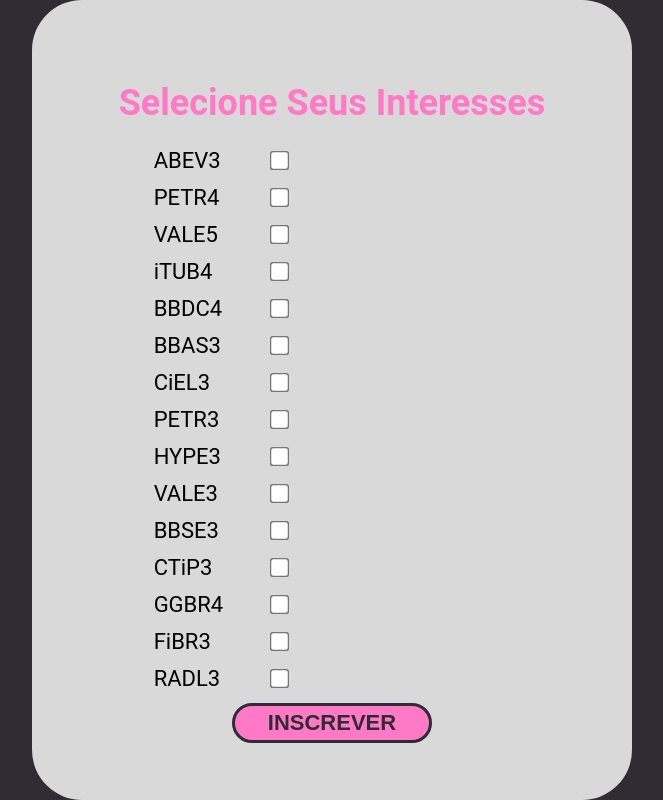
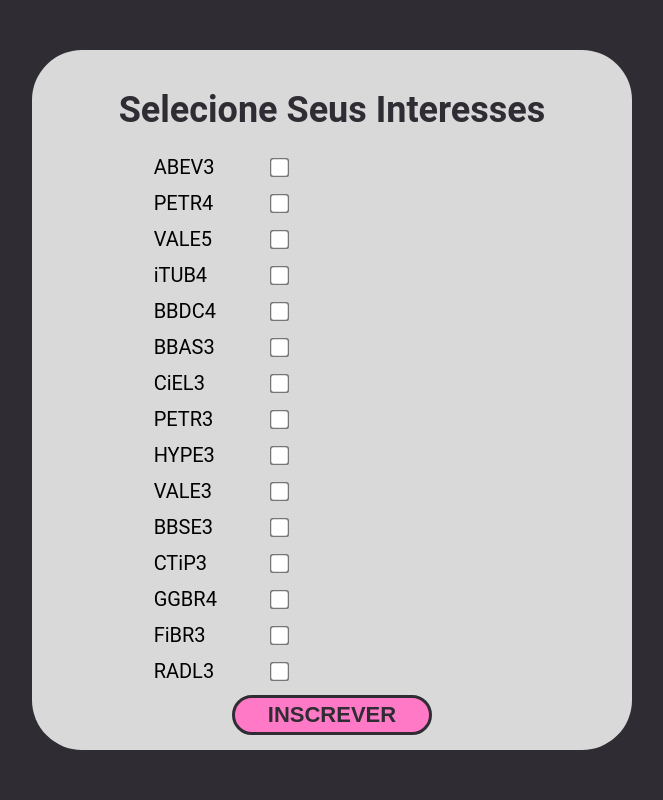
Before and after one commit to PUC-DISCIPLINAS/bovespa-rabbitmq-matheus-e-thiago, a Next.js app in the folder app/: page /bind in a window 1280 px wide. Shown: the whole page, without its empty margins (308-971 px from the left). Built offline with nearby package versions, Linux system fonts and the light colour scheme; no server answers.

Commit message:
fix: bind styles

```diff
--- a/app/src/modules/pages/bind/styles.ts
+++ b/app/src/modules/pages/bind/styles.ts
@@ -9,23 +9,24 @@ export const Container = styled.div`
   flex-direction: column;
   justify-content: center;
   align-items: center;
+  overflow: hidden;
 `;
 
 export const FormContainer = styled.div`
   background-color: ${theme.colors.comment};
   width: 600px;
-  height: 800px;
+  height: 700px;
   display: flex;
   flex-direction: column;
   justify-content: center;
   align-items: center;
   flex-wrap: wrap;
-  gap: 40px;
+  gap: 20px;
   border-radius: 50px;
   h1 {
-    color: ${theme.colors.var};
+    color: ${theme.colors.background};
   }
-  form{
+  form {
     display: flex;
     flex-direction: column;
     justify-content: center;
@@ -39,7 +40,7 @@ export const Label = styled.label`
   padding-left: 35px;
   margin-bottom: 12px;
   cursor: pointer;
-    font-size: 22px;
+  font-size: 20px;
   -webkit-user-select: none;
   -moz-user-select: none;
   -ms-user-select: none;
@@ -50,8 +51,7 @@ export const Label = styled.label`
   justify-content: space-between;
   align-items: center;
   width: 170px;
-    input[type=checkbox] {
+  input[type="checkbox"] {
     transform: scale(1.5);
-
   }
-`
+`;
```
Lines whose indentation alone changed are shown as unchanged.
